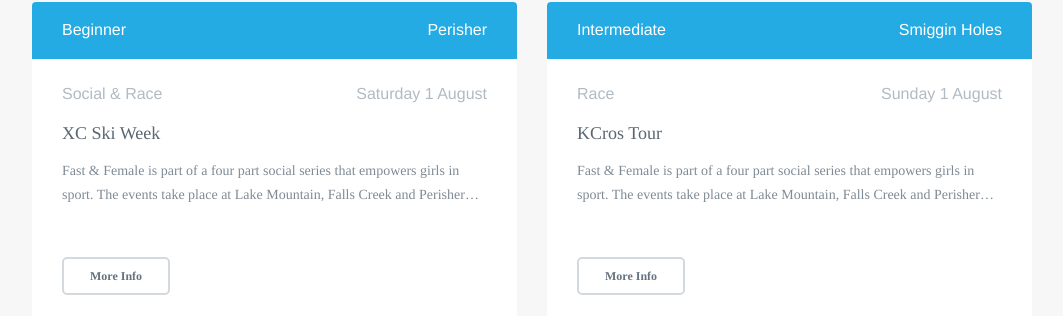
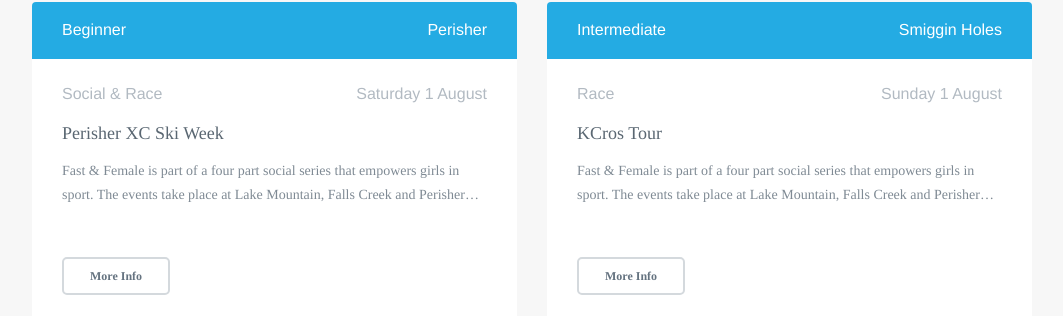
Before and after one commit to robcatto/robcatto.github.io, a Jekyll site: the page built from events/index.html, in a window 1280 px wide and 900 px high, scrolled down 1553 px. Shown: the part 137-453 px from the top of the window, without its empty margins (108-1171 px from the left). Built offline with Jekyll 4.4.1, drawn with Linux system fonts in a browser that asks for light colours; some web fonts are replaced; Markdown is read by kramdown in place of the engine named in the settings.

Commit message:
Update index.html

```diff
--- a/events/index.html
+++ b/events/index.html
@@ -492,7 +492,7 @@ layout: default
 
     <strong>Social & Race</strong>
     <strong style="position: absolute; right: 30px; top: 87px;">Saturday 1 August</strong>
-    <h3>XC Ski Week</h3>
+    <h3>Perisher XC Ski Week</h3>
     <p class="description">
        Fast & Female is part of a four part social series that empowers girls in sport. The events take place at Lake Mountain, Falls Creek and Perisher Blue. All ages are welcome to participate.
 
```
